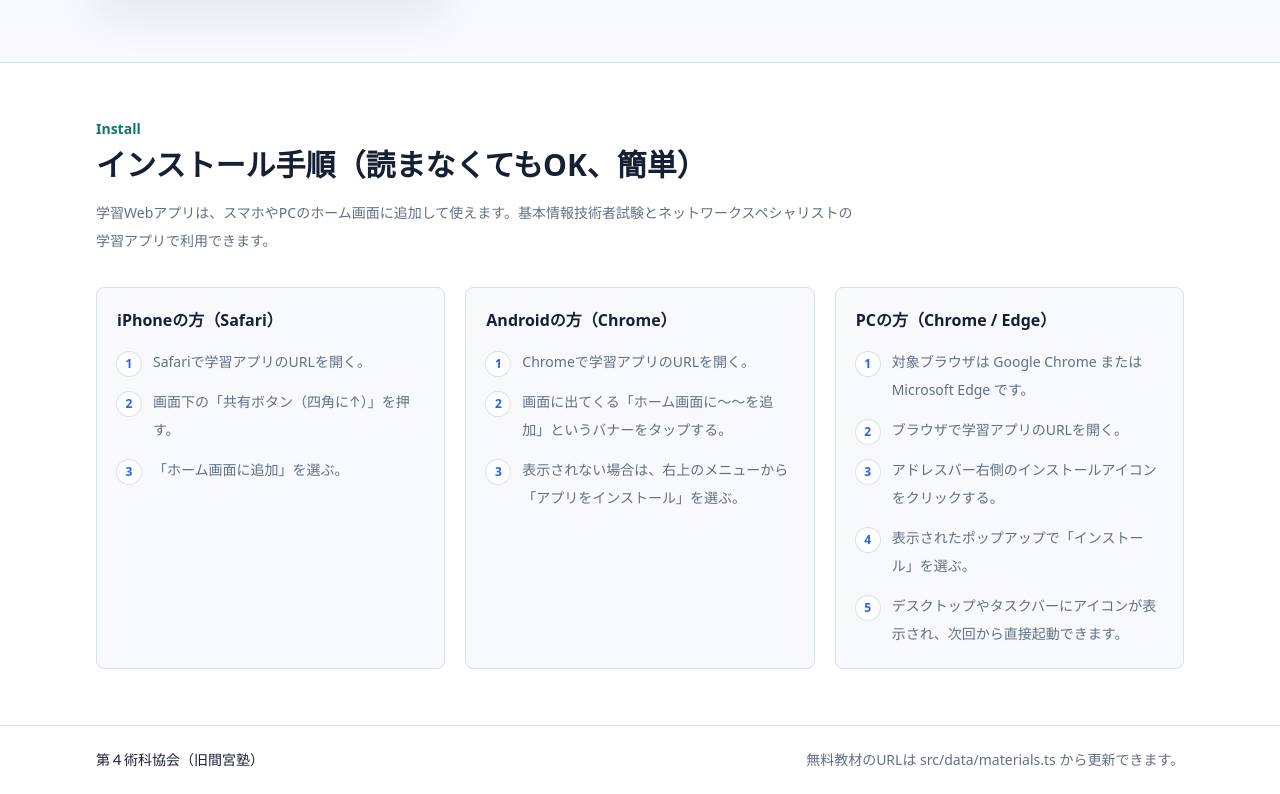
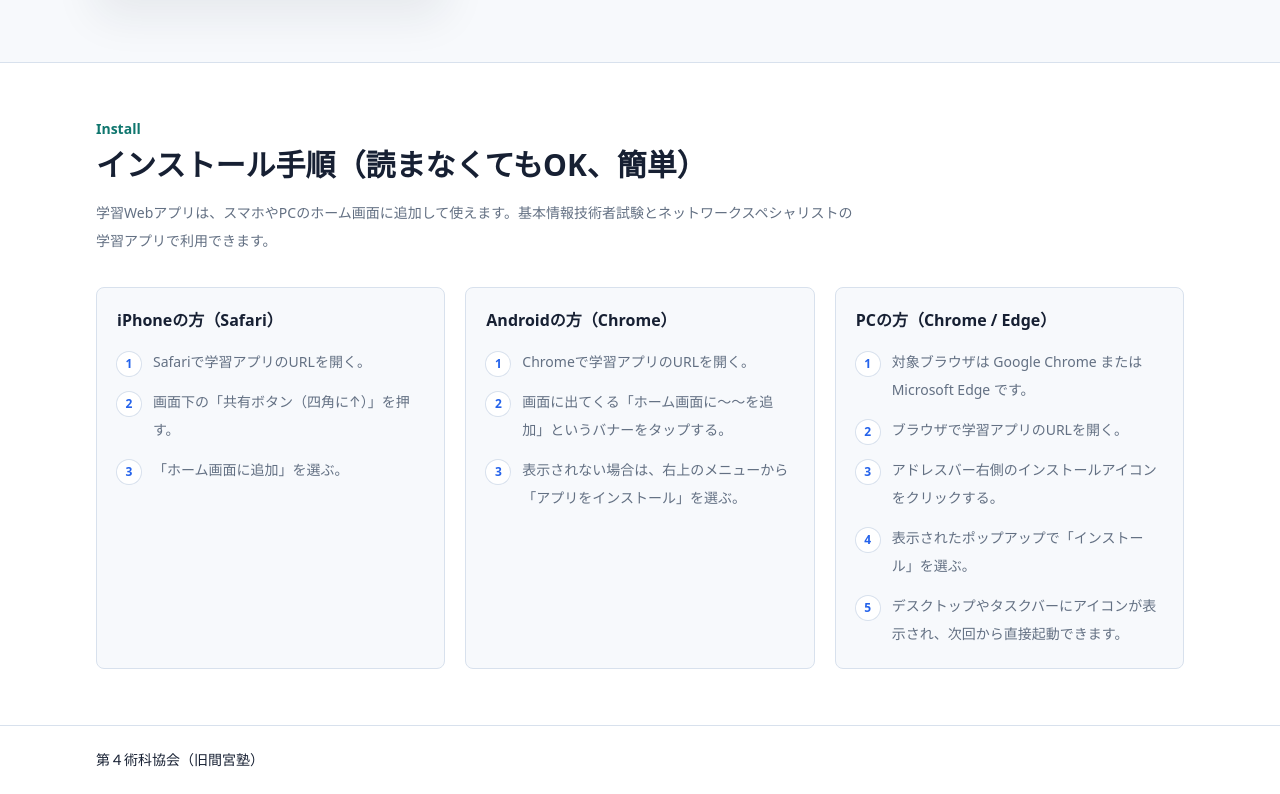
Before and after one commit to hmamiya52-bit/4th-TA_byMamiya, a Next.js app: page / in a window 1280 px wide. Shown: the part 2457-3251 px from the top of the page. Built offline with nearby package versions, Linux system fonts and the light colour scheme.

Commit message:
Remove footer edit note

```diff
--- a/src/app/page.tsx
+++ b/src/app/page.tsx
@@ -197,7 +197,6 @@ export default function Home() {
       <footer className="border-t border-line bg-white">
         <div className="mx-auto flex max-w-6xl flex-col gap-3 px-5 py-6 text-sm text-muted sm:flex-row sm:items-center sm:justify-between sm:px-6 lg:px-8">
           <p className="font-medium text-ink">{siteName}</p>
-          <p>無料教材のURLは src/data/materials.ts から更新できます。</p>
         </div>
       </footer>
     </main>
```
